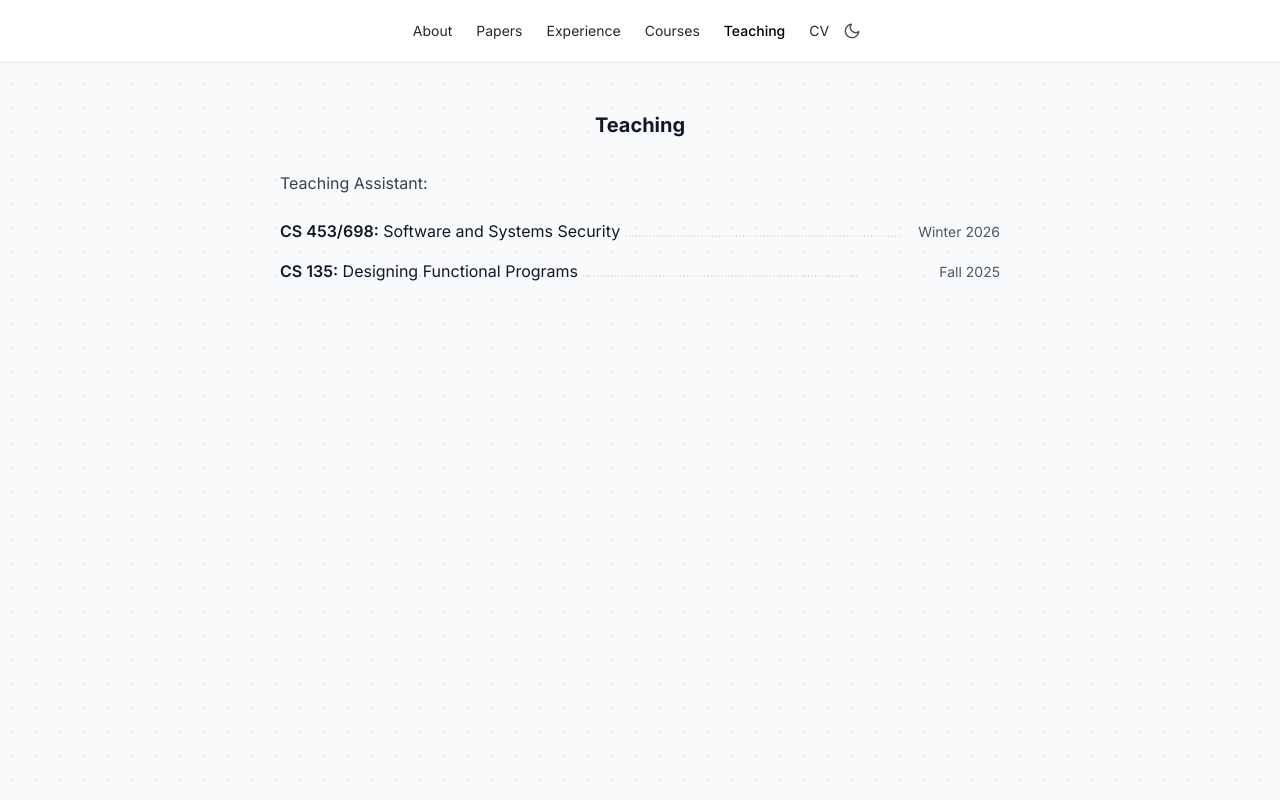
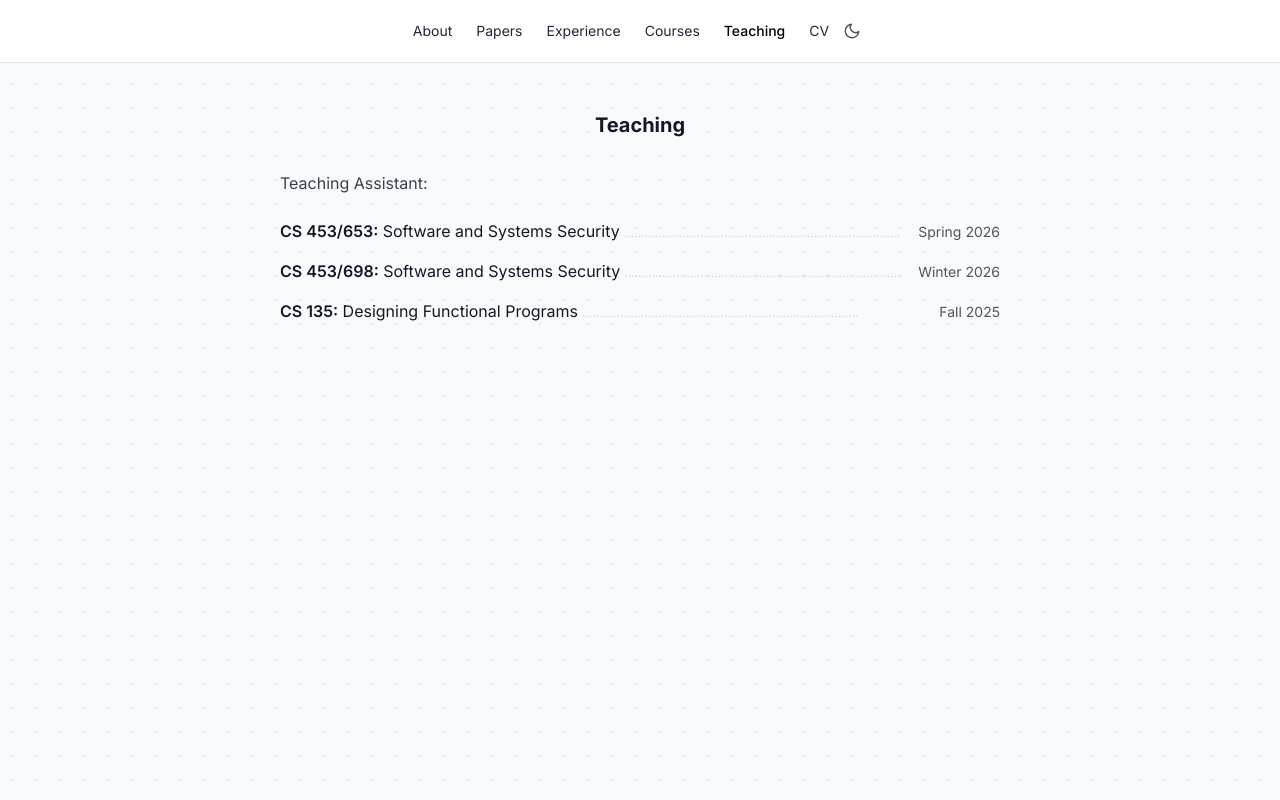
Before and after one commit to NeelFaganiya12/portfolio-website, a Next.js app: page /teaching in a window 1280 px wide. Built offline with nearby package versions, Linux system fonts and the light colour scheme.

Commit message:
feat: add spring TA experience

```diff
--- a/app/teaching/page.tsx
+++ b/app/teaching/page.tsx
@@ -1,4 +1,5 @@
 const teaching = [
+  { course: "CS 453/653", title: "Software and Systems Security", term: "Spring 2026" },
   { course: "CS 453/698", title: "Software and Systems Security", term: "Winter 2026" },
   { course: "CS 135", title: "Designing Functional Programs", term: "Fall 2025" },
 ];
```
